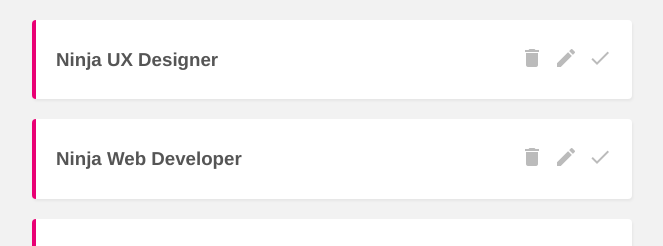
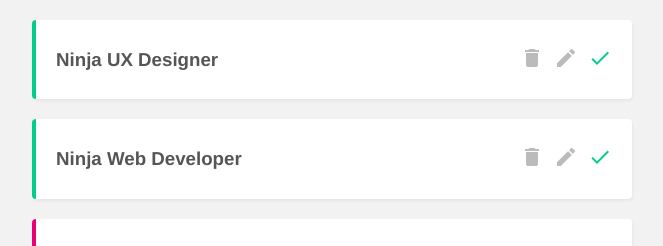
Before and after one commit to LinhKH/reaction-timer, a Vue app: page / in a window 1280 px wide. Shown: the top 246 px of the page, without its empty margins (308-971 px from the left). Built offline with nearby package versions, Linux system fonts and the light colour scheme; data requests are answered from the project's data file.

Commit message:
Complete project

```diff
--- a/data/db.json
+++ b/data/db.json
@@ -3,17 +3,20 @@
     {
       "title": "Ninja UX Designer",
       "id": 1,
-            "details": "Designer"
+      "details": "Designer",
+      "complete": true
     },
     {
       "title": "Ninja Web Developer",
       "id": 2,
-            "details": "Web Developer"
+      "details": "Web Developer",
+      "complete": true
     },
     {
       "title": "Ninja Vue Developer",
       "id": 3,
-            "details": "Vue Developer"
+      "details": "Vue Developer",
+      "complete": false
     }
   ],
   "blogs": []
--- a/src/components/SingleProject.vue
+++ b/src/components/SingleProject.vue
@@ -1,11 +1,11 @@
 <template>
-    <div class="project">
+    <div class="project" :class="{ complete: project.complete }">
         <div class="actions">
             <h3 @click="showDetails = !showDetails">{{ project.title }}</h3>
             <div class="icons">
                 <span @click="deleteProject" class="material-icons">delete</span>
                 <span class="material-icons">edit</span>
-                <span class="material-icons tick">done</span>
+                <span @click="toggleComplete" class="material-icons tick">done</span>
             </div>
         </div>
         <div v-if="showDetails" class="details">
@@ -28,6 +28,15 @@
             fetch(this.uri, { method: 'DELETE' })
                 .then(() => this.$emit('delete', this.project.id))
                 .catch(err => console.log(err))
+        },
+        toggleComplete() {
+            fetch(this.uri, {
+                method: 'PATCH',
+                headers: { 'Content-Type': 'application/json' },
+                body: JSON.stringify({ complete: !this.project.complete })
+            }).then(() => {
+                this.$emit('complete', this.project.id)
+            }).catch(err => console.log(err))
         }
     }
 
@@ -63,4 +72,13 @@
 
 .material-icons:hover {
     color: #777;
+}
+
+/* completed projects */
+.project.complete {
+    border-left: 4px solid #00ce89;
+}
+
+.project.complete .tick {
+    color: #00ce89;
 }</style>
--- a/src/views/Home.vue
+++ b/src/views/Home.vue
@@ -2,7 +2,7 @@
     <div class="home">
         <div v-if="projects.length">
             <div v-for="project in projects" :key="project.id">
-                <SingleProject :project="project" @delete="handleDelete" />
+                <SingleProject :project="project" @delete="handleDelete" @complete="handleComplete" />
             </div>
         </div>
     </div>
@@ -30,6 +30,13 @@
             this.projects = this.projects.filter(project => {
                 return project.id !== id
             })
+        },
+        handleComplete(id) {
+            let p = this.projects.find(project => {
+                return project.id === id
+            })
+            p.complete = !p.complete
+            // console.log(p)
         }
     }
 }
```
Lines whose indentation alone changed are shown as unchanged.
